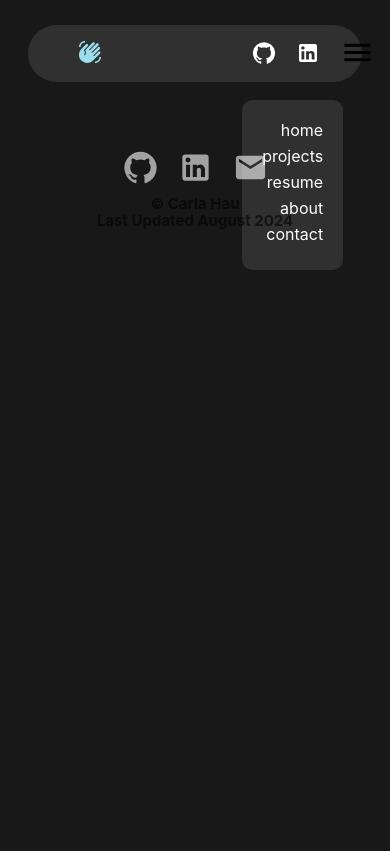
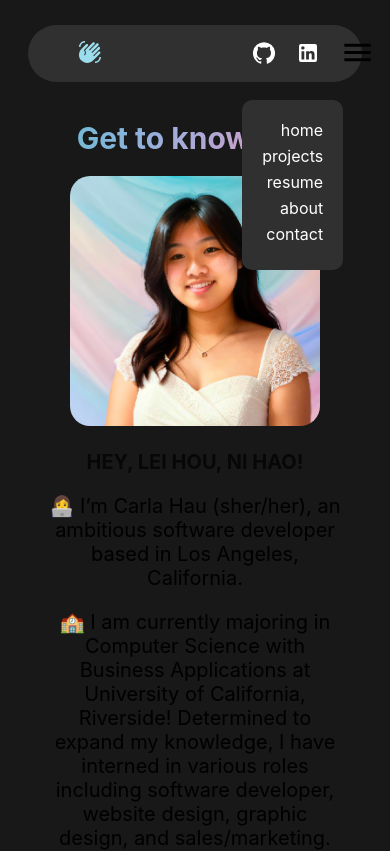
Before and after one commit to carlahauu/Portfolio, a React (Vite) app: page /about in a window 390 px wide. Shown: the top 851 px of the page. Built offline with nearby package versions, Linux system fonts and the light colour scheme.

Commit message:
Created About Page

```diff
--- a/src/App.jsx
+++ b/src/App.jsx
@@ -4,6 +4,7 @@ import Home from "./pages/Home";
 import Navbar from "./components/Navbar";
 import Footer from "./components/Footer";
 import Projects from "./pages/Projects";
+import { AboutPage } from "./pages/AboutPage";
 
 function App() {
   return (
@@ -14,6 +15,7 @@ function App() {
           <Routes>
             <Route path="/" element={<Home />} />
             <Route path="/projects" element={<Projects />} />
+            <Route path="/about" element={<AboutPage />} />
           </Routes>
           <Footer />
         </div>
--- a/src/components/AboutBtn.jsx
+++ b/src/components/AboutBtn.jsx
@@ -5,7 +5,7 @@ import { SiAboutdotme } from "react-icons/si";
 
 function AboutBtn() {
   return (
-    <a href="" className="aboutBtnContainer">
+    <a href="/about" className="aboutBtnContainer">
       <button className="aboutBtn">
         <SiAboutdotme className="meIcon" />
         <p>Click here to learn more</p>
--- a/src/components/Footer.jsx
+++ b/src/components/Footer.jsx
@@ -22,7 +22,7 @@ function Footer(){
             </a>
           </div>
         </div>
-        <p className='author'>© Carla Hau</p>
+        <p className='author'>© 2024 Carla Hau</p>
         <p className='lastUpdated'>Last Updated August 2024</p>
     </footer>
   )
--- a/src/components/Navbar.jsx
+++ b/src/components/Navbar.jsx
@@ -33,7 +33,7 @@ function Navbar() {
             <a href="">resume</a>
           </li>
           <li>
-            <a href="">about</a>
+            <a href="/about">about</a>
           </li>
           <li>
             <a href="">contact</a>
@@ -69,7 +69,7 @@ function Navbar() {
             <a href="">resume</a>
           </li>
           <li>
-            <a href="">about</a>
+            <a href="/about">about</a>
           </li>
           <li>
             <a href="">contact</a>
--- /dev/null
+++ b/src/pages/AboutPage.jsx
@@ -0,0 +1,34 @@
+import React from "react";
+import "../styles/AboutPage.css";
+
+export function AboutPage() {
+  return (
+    <div className="aboutSection">
+      <h1 className="aboutHeader">Get to know me!</h1>
+      <div className="aboutInfo">
+        <div className="aboutImg">
+          <img src="src/assets/AboutPhoto.png" />
+        </div>
+        <div className="aboutMe">
+          <p className="greeting">HEY, LEI HOU, NI HAO!</p>
+          <p>
+            👩‍💻 I’m Carla Hau (sher/her), an ambitious software developer based
+            in Los Angeles, California.
+          </p>
+          <p>
+            🏫 I am currently majoring in Computer Science with Business
+            Applications at University of California, Riverside! Determined to
+            expand my knowledge, I have interned in various roles including
+            software developer, website design, graphic design, and
+            sales/marketing.
+          </p>
+          <p>
+            🏖️ When I am not working, you can find me playing tennis, taking photos, watching Asian dramas, and trying new restaurants with my
+            friends! Feel free to reach out for software development inquiries
+            or to whack some tennis balls together!
+          </p>
+        </div>
+      </div>
+    </div>
+  );
+}
--- /dev/null
+++ b/src/styles/AboutPage.css
@@ -0,0 +1,71 @@
+.aboutHeader {
+  margin-top: 0px;
+  background-image: linear-gradient(
+    105deg,
+    hsl(191deg 48% 62%) 0%,
+    hsl(198deg 53% 65%) 11%,
+    hsl(205deg 54% 68%) 22%,
+    hsl(215deg 51% 72%) 33%,
+    hsl(230deg 42% 75%) 44%,
+    hsl(257deg 35% 74%) 56%,
+    hsl(287deg 29% 72%) 67%,
+    hsl(318deg 33% 71%) 78%,
+    hsl(336deg 42% 72%) 89%,
+    hsl(350deg 46% 73%) 100%
+  );
+  color: transparent;
+  background-clip: text;
+  font-size: 40px;
+  text-align: center;
+}
+
+.aboutInfo img {
+  width: 400px;
+  height: 400px;
+  border-radius: 20px;
+}
+
+.aboutInfo {
+  display: flex;
+}
+
+.aboutSection {
+  width: 66vw;
+}
+
+.aboutMe {
+  margin-left: 30px;
+}
+
+.greeting {
+  opacity: 0.7;
+  font-weight: 700;
+}
+
+.aboutMe p {
+  font-size: 20px;
+}
+
+@media only screen and (max-width: 600px) {
+  .aboutInfo {
+    flex-direction: column;
+    text-align: center;
+  }
+  .aboutInfo img {
+    width: 250px;
+    height: 250px;
+  }
+  .aboutInfo{
+    width: 100%;
+    place-items: center;
+  }
+  .aboutMe {
+    margin-left: 0px;
+  }
+  .aboutHeader{
+    font-size: 30px;
+  }
+  .aboutSection {
+    width: 75vw;
+  }
+}
--- a/src/styles/Home.css
+++ b/src/styles/Home.css
@@ -3,9 +3,3 @@
   flex-direction: column;
   place-items: center;
 }
-
-@media only screen and (max-width: 600px) {
-  .homeContainer {
-    margin-top: 110px;
-  }
-}
```
Also changed, not shown: src/assets/AboutPhoto.png (added).
